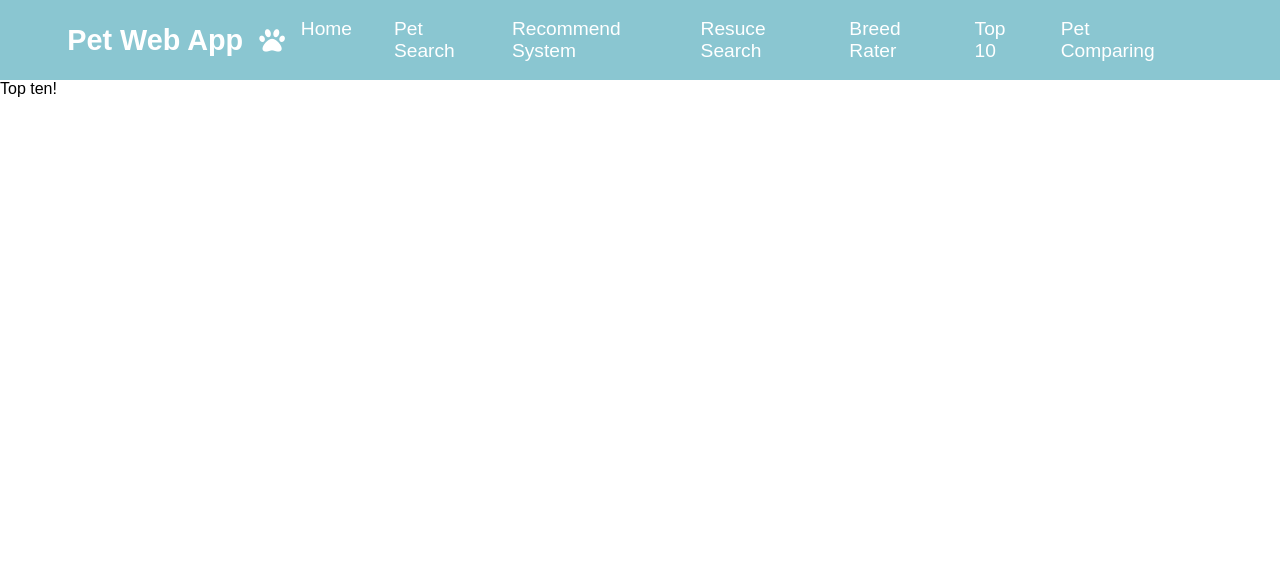
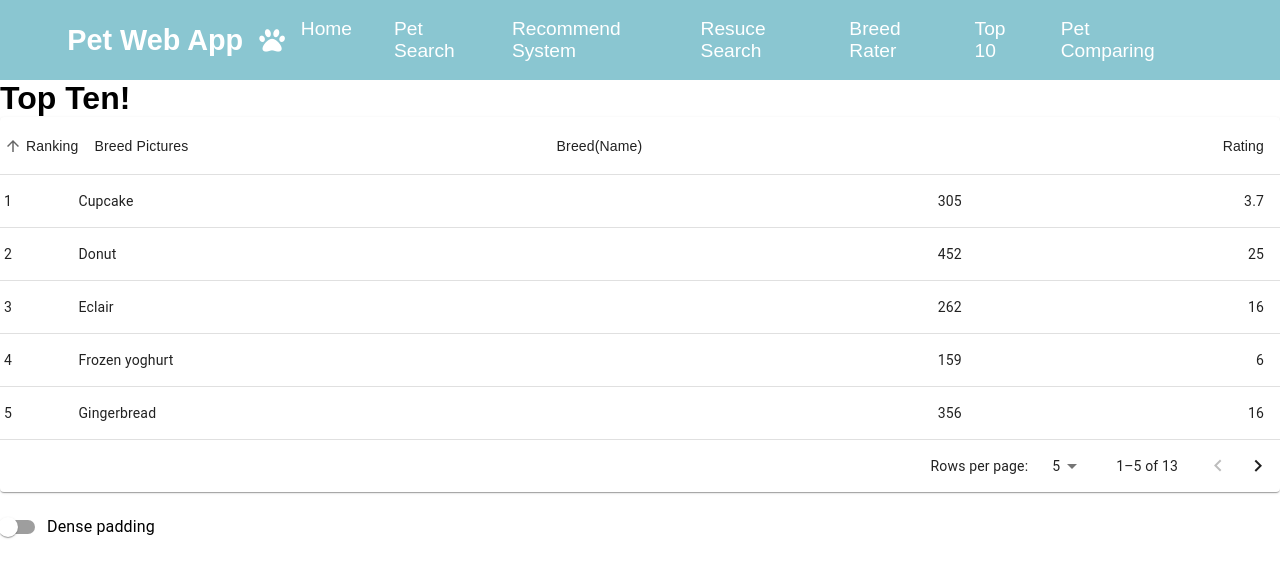
Before and after one commit to charleneyt/Hooman-Meets-Furry, a React (Create React App) app: page /top_ten in a window 1280 px wide. Shown: the top 578 px of the page. Built offline with nearby package versions, Linux system fonts and the light colour scheme; a web font is replaced by a local one.

Commit message:
top ten table

```diff
--- a/src/Pages/PetComparePage.js
+++ b/src/Pages/PetComparePage.js
@@ -1,3 +1,3 @@
-export default function PetComparePage() {
+export default function PetCompare() {
   return <div>PetCompare!</div>;
 }
--- a/src/Pages/TopTenPage.js
+++ b/src/Pages/TopTenPage.js
@@ -1,3 +1,19 @@
+import React from "react";
+import EnhancedTable from "../components/TopTenPage/TopTenTable";
+
+class TopTenPageClass extends React.Component {
+  render() {
+    return (
+      <div className="container">
+        <h1>Top Ten!</h1>
+        <div>
+          <EnhancedTable />
+        </div>
+      </div>
+    );
+  }
+}
+
 export default function TopTenPage() {
-  return <div>Top ten!</div>;
+  return <TopTenPageClass />;
 }
--- /dev/null
+++ b/src/components/TopTenPage/TopTenTable.js
@@ -0,0 +1,249 @@
+import * as React from "react";
+import PropTypes from "prop-types";
+import { alpha } from "@mui/material/styles";
+import Box from "@mui/material/Box";
+import Table from "@mui/material/Table";
+import TableBody from "@mui/material/TableBody";
+import TableCell from "@mui/material/TableCell";
+import TableContainer from "@mui/material/TableContainer";
+import TableHead from "@mui/material/TableHead";
+import TablePagination from "@mui/material/TablePagination";
+import TableRow from "@mui/material/TableRow";
+import TableSortLabel from "@mui/material/TableSortLabel";
+import Toolbar from "@mui/material/Toolbar";
+import Typography from "@mui/material/Typography";
+import Paper from "@mui/material/Paper";
+import Checkbox from "@mui/material/Checkbox";
+import IconButton from "@mui/material/IconButton";
+import Tooltip from "@mui/material/Tooltip";
+import FormControlLabel from "@mui/material/FormControlLabel";
+import Switch from "@mui/material/Switch";
+import DeleteIcon from "@mui/icons-material/Delete";
+import FilterListIcon from "@mui/icons-material/FilterList";
+import { visuallyHidden } from "@mui/utils";
+
+function createData(rank, pic, name, rate) {
+  return {
+    rank,
+    pic,
+    name,
+    rate,
+  };
+}
+
+const rows = [
+  createData(1, "Cupcake", 305, 3.7),
+  createData(2, "Donut", 452, 25.0),
+  createData(3, "Eclair", 262, 16.0),
+  createData(4, "Frozen yoghurt", 159, 6.0),
+  createData(5, "Gingerbread", 356, 16.0),
+  createData(6, "Honeycomb", 408, 3.2),
+  createData(7, "Ice cream sandwich", 237, 9.0),
+  createData(8, "Jelly Bean", 375, 0.0),
+  createData(9, "KitKat", 518, 26.0),
+  createData(10, "Lollipop", 392, 0.2),
+  createData(11, "Marshmallow", 318, 0),
+  createData(12, "Nougat", 360, 19.0),
+  createData(13, "Oreo", 437, 18.0),
+];
+
+function descendingComparator(a, b, orderBy) {
+  if (b[orderBy] < a[orderBy]) {
+    return -1;
+  }
+  if (b[orderBy] > a[orderBy]) {
+    return 1;
+  }
+  return 0;
+}
+
+function getComparator(order, orderBy) {
+  return order === "desc"
+    ? (a, b) => descendingComparator(a, b, orderBy)
+    : (a, b) => -descendingComparator(a, b, orderBy);
+}
+
+// This method is created for cross-browser compatibility, if you don't
+// need to support IE11, you can use Array.prototype.sort() directly
+function stableSort(array, comparator) {
+  const stabilizedThis = array.map((el, index) => [el, index]);
+  stabilizedThis.sort((a, b) => {
+    const order = comparator(a[0], b[0]);
+    if (order !== 0) {
+      return order;
+    }
+    return a[1] - b[1];
+  });
+  return stabilizedThis.map((el) => el[0]);
+}
+
+const headCells = [
+  {
+    id: "rank",
+    numeric: true,
+    disablePadding: true,
+    label: "Ranking",
+  },
+  {
+    id: "pic",
+    numeric: false,
+    disablePadding: false,
+    label: "Breed Pictures",
+  },
+  {
+    id: "name",
+    numeric: false,
+    disablePadding: false,
+    label: "Breed(Name)",
+  },
+  {
+    id: "rate",
+    numeric: true,
+    disablePadding: false,
+    label: "Rating",
+  },
+];
+
+function EnhancedTableHead(props) {
+  const { order, orderBy, numSelected, rowCount, onRequestSort } = props;
+  const createSortHandler = (property) => (event) => {
+    onRequestSort(event, property);
+  };
+
+  return (
+    <TableHead>
+      <TableRow>
+        {headCells.map((headCell) => (
+          <TableCell
+            key={headCell.id}
+            align={headCell.numeric ? "right" : "left"}
+            padding={headCell.disablePadding ? "none" : "normal"}
+            sortDirection={orderBy === headCell.id ? order : false}
+          >
+            <TableSortLabel
+              active={orderBy === headCell.id}
+              direction={orderBy === headCell.id ? order : "asc"}
+              onClick={createSortHandler(headCell.id)}
+            >
+              {headCell.label}
+              {orderBy === headCell.id ? (
+                <Box component="span" sx={visuallyHidden}>
+                  {order === "desc" ? "sorted descending" : "sorted ascending"}
+                </Box>
+              ) : null}
+            </TableSortLabel>
+          </TableCell>
+        ))}
+      </TableRow>
+    </TableHead>
+  );
+}
+
+EnhancedTableHead.propTypes = {
+  numSelected: PropTypes.number.isRequired,
+  onRequestSort: PropTypes.func.isRequired,
+  onSelectAllClick: PropTypes.func.isRequired,
+  order: PropTypes.oneOf(["asc", "desc"]).isRequired,
+  orderBy: PropTypes.string.isRequired,
+  rowCount: PropTypes.number.isRequired,
+};
+
+export default function EnhancedTable() {
+  const [order, setOrder] = React.useState("asc");
+  const [orderBy, setOrderBy] = React.useState("rank");
+
+  const [page, setPage] = React.useState(0);
+  const [dense, setDense] = React.useState(false);
+  const [rowsPerPage, setRowsPerPage] = React.useState(5);
+
+  const handleRequestSort = (event, property) => {
+    const isAsc = orderBy === property && order === "asc";
+    setOrder(isAsc ? "desc" : "asc");
+    setOrderBy(property);
+  };
+
+  const handleChangePage = (event, newPage) => {
+    setPage(newPage);
+  };
+
+  const handleChangeRowsPerPage = (event) => {
+    setRowsPerPage(parseInt(event.target.value, 10));
+    setPage(0);
+  };
+
+  const handleChangeDense = (event) => {
+    setDense(event.target.checked);
+  };
+
+  // Avoid a layout jump when reaching the last page with empty rows.
+  const emptyRows =
+    page > 0 ? Math.max(0, (1 + page) * rowsPerPage - rows.length) : 0;
+
+  return (
+    <Box sx={{ width: "100%" }}>
+      <Paper sx={{ width: "100%", mb: 2 }}>
+        <TableContainer>
+          <Table
+            sx={{ minWidth: 750 }}
+            aria-labelledby="tableTitle"
+            size={dense ? "small" : "medium"}
+          >
+            <EnhancedTableHead
+              order={order}
+              orderBy={orderBy}
+              rowCount={rows.length}
+            />
+            <TableBody>
+              {/* if you don't need to support IE11, you can replace the `stableSort` call with:
+                 rows.slice().sort(getComparator(order, orderBy)) */}
+              {stableSort(rows, getComparator(order, orderBy))
+                .slice(page * rowsPerPage, page * rowsPerPage + rowsPerPage)
+                .map((row, index) => {
+                  const labelId = `enhanced-table-checkbox-${index}`;
+                  console.log(row);
+
+                  return (
+                    <TableRow role="checkbox" tabIndex={-1} key={row.name}>
+                      <TableCell padding="checkbox">{row.rank}</TableCell>
+                      <TableCell
+                        component="th"
+                        id={labelId}
+                        scope="row"
+                        padding="none"
+                      >
+                        {row.pic}
+                      </TableCell>
+                      <TableCell align="right">{row.name}</TableCell>
+                      <TableCell align="right">{row.rate}</TableCell>
+                    </TableRow>
+                  );
+                })}
+              {emptyRows > 0 && (
+                <TableRow
+                  style={{
+                    height: (dense ? 33 : 53) * emptyRows,
+                  }}
+                >
+                  <TableCell colSpan={6} />
+                </TableRow>
+              )}
+            </TableBody>
+          </Table>
+        </TableContainer>
+        <TablePagination
+          rowsPerPageOptions={[5, 10]}
+          component="div"
+          count={rows.length}
+          rowsPerPage={rowsPerPage}
+          page={page}
+          onPageChange={handleChangePage}
+          onRowsPerPageChange={handleChangeRowsPerPage}
+        />
+      </Paper>
+      <FormControlLabel
+        control={<Switch checked={dense} onChange={handleChangeDense} />}
+        label="Dense padding"
+      />
+    </Box>
+  );
+}
```
